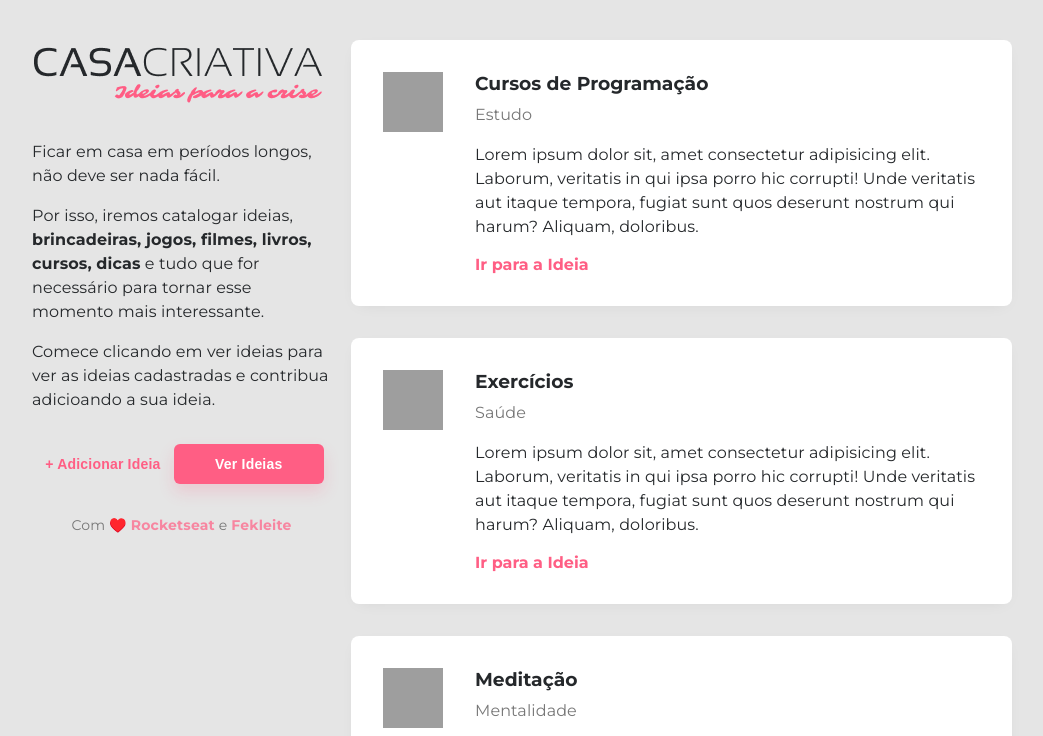
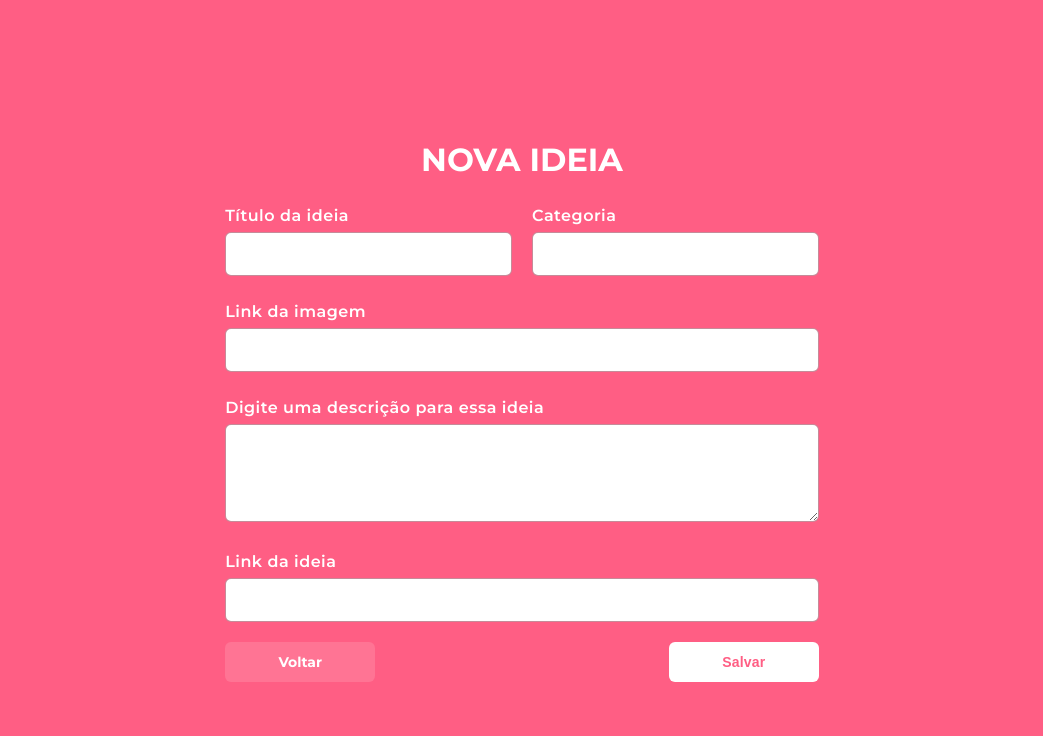
Before and after one commit to Fekleite/workshopDev-especial, a plain HTML site: page src/index.html in a window 1280 px wide. Both pictures are taken after a click on the button "+ Adicionar Ideia". Shown: the top 736 px of the page, without its empty margins (118-1161 px from the left). Drawn offline with Linux system fonts and the light colour scheme; grey boxes are pictures that could not be loaded.

Commit message:
New update Casa Criativa
Script addition and style and structure changes.

```diff
--- a/src/index.html
+++ b/src/index.html
@@ -37,7 +37,7 @@
         </main>
 
         <section id="buttons">
-          <button>+ Adicionar Ideia</button>
+          <button onclick="onOff()">+ Adicionar Ideia</button>
           <button class="fat">Ver Ideias</button>
         </section>
 
@@ -59,9 +59,7 @@
             <p>Estudo</p>
             <div class="description">
               Lorem ipsum dolor sit, amet consectetur adipisicing elit. Laborum,
-              veritatis in qui ipsa porro hic corrupti! Unde veritatis aut
-              itaque tempora, fugiat sunt quos deserunt nostrum qui harum?
-              Aliquam, doloribus.
+              veritatis in qui ipsa porro hic corrupti!
             </div>
             <a href="#">Ir para a Ideia</a>
           </div>
@@ -77,9 +75,7 @@
             <p>Saúde</p>
             <div class="description">
               Lorem ipsum dolor sit, amet consectetur adipisicing elit. Laborum,
-              veritatis in qui ipsa porro hic corrupti! Unde veritatis aut
-              itaque tempora, fugiat sunt quos deserunt nostrum qui harum?
-              Aliquam, doloribus.
+              veritatis in qui ipsa porro hic corrupti!
             </div>
             <a href="#">Ir para a Ideia</a>
           </div>
@@ -95,9 +91,7 @@
             <p>Mentalidade</p>
             <div class="description">
               Lorem ipsum dolor sit, amet consectetur adipisicing elit. Laborum,
-              veritatis in qui ipsa porro hic corrupti! Unde veritatis aut
-              itaque tempora, fugiat sunt quos deserunt nostrum qui harum?
-              Aliquam, doloribus.
+              veritatis in qui ipsa porro hic corrupti!
             </div>
             <a href="#">Ir para a Ideia</a>
           </div>
@@ -107,7 +101,7 @@
 
     <!-- Modal -->
 
-    <div id="modal">
+    <div id="modal" class="hide">
       <div class="content">
         <h1>Nova Ideia</h1>
 
@@ -135,7 +129,7 @@
               name="description"
               id="description"
               cols="30"
-              rows="10"
+              rows="4"
             ></textarea>
           </div>
 
@@ -144,6 +138,7 @@
             <input type="url" name="link-idea" id="link-idea" />
           </div>
 
+          <a href="#" onclick="onOff()">Voltar</a>
           <button>Salvar</button>
         </form>
       </div>
--- a/src/script.js
+++ b/src/script.js
@@ -1,8 +1,6 @@
-document
-  .querySelector("button.fat")
-  .addEventListener("click", () => {
-    document
-      .querySelector("#footer")
-      .classList
-      .toggle("hide")
-  });
+function onOff() {
+  document
+    .querySelector("#modal")
+    .classList
+    .toggle("hide")
+}
--- a/src/style.css
+++ b/src/style.css
@@ -10,10 +10,6 @@
   color: #25282b;
 
   font-family: "Montserrat", sans-serif;
-}
-
-.hide {
-  display: none;
 }
 
 a {
@@ -137,3 +133,123 @@
 .idea .description {
   margin: 16px 0;
 }
+
+/* Modal */
+
+#modal {
+  background: #ff5e84;
+
+  position: absolute;
+  top: 0;
+
+  width: 100vw;
+  height: 100vh;
+
+  display: flex;
+  align-items: center;
+  justify-content: center;
+
+  transition: 600ms;
+}
+
+#modal .content {
+  color: #fff;
+}
+
+#modal .content h1 {
+  text-align: center;
+
+  text-transform: uppercase;
+}
+
+#modal .content form {
+  width: 80%;
+  max-width: 800px;
+
+  margin: 0 auto;
+
+  display: grid;
+  grid-template-columns: 1fr 1fr;
+
+  gap: 20px;
+}
+
+.content form div:nth-child(3),
+.content form div:nth-child(4),
+.content form div:nth-child(5) {
+  grid-column: span 2;
+}
+
+form input,
+form textarea {
+  width: 100%;
+
+  padding: 12px;
+  border-radius: 6px;
+  border: 1px solid rgba(141, 25, 52, 0.5);
+
+  outline: none;
+
+  font-size: 16px;
+}
+
+form label {
+  font-weight: 600;
+  line-height: 32px;
+  letter-spacing: 0.5px;
+}
+
+form a {
+  width: 150px;
+  height: 40px;
+
+  background: #ffffff22;
+  color: #fff;
+
+  display: flex;
+  align-items: center;
+  justify-content: center;
+
+  border-radius: 6px;
+
+  font-size: 14px;
+  font-weight: bold;
+
+  align-self: end;
+
+  transition: 400ms;
+}
+
+form a:hover {
+  background: #fff;
+  color: #ff5e84;
+
+  text-decoration: none;
+}
+
+form button {
+  background: #fff;
+
+  width: 150px;
+  height: 40px;
+
+  border-radius: 6px;
+
+  cursor: pointer;
+
+  grid-column: 2;
+  justify-self: end;
+
+  transition: 400ms;
+}
+
+form button:hover {
+  background: #0984e3;
+  color: #fff;
+  text-decoration: none;
+}
+
+#modal.hide {
+  opacity: 0;
+  visibility: hidden;
+}
```
